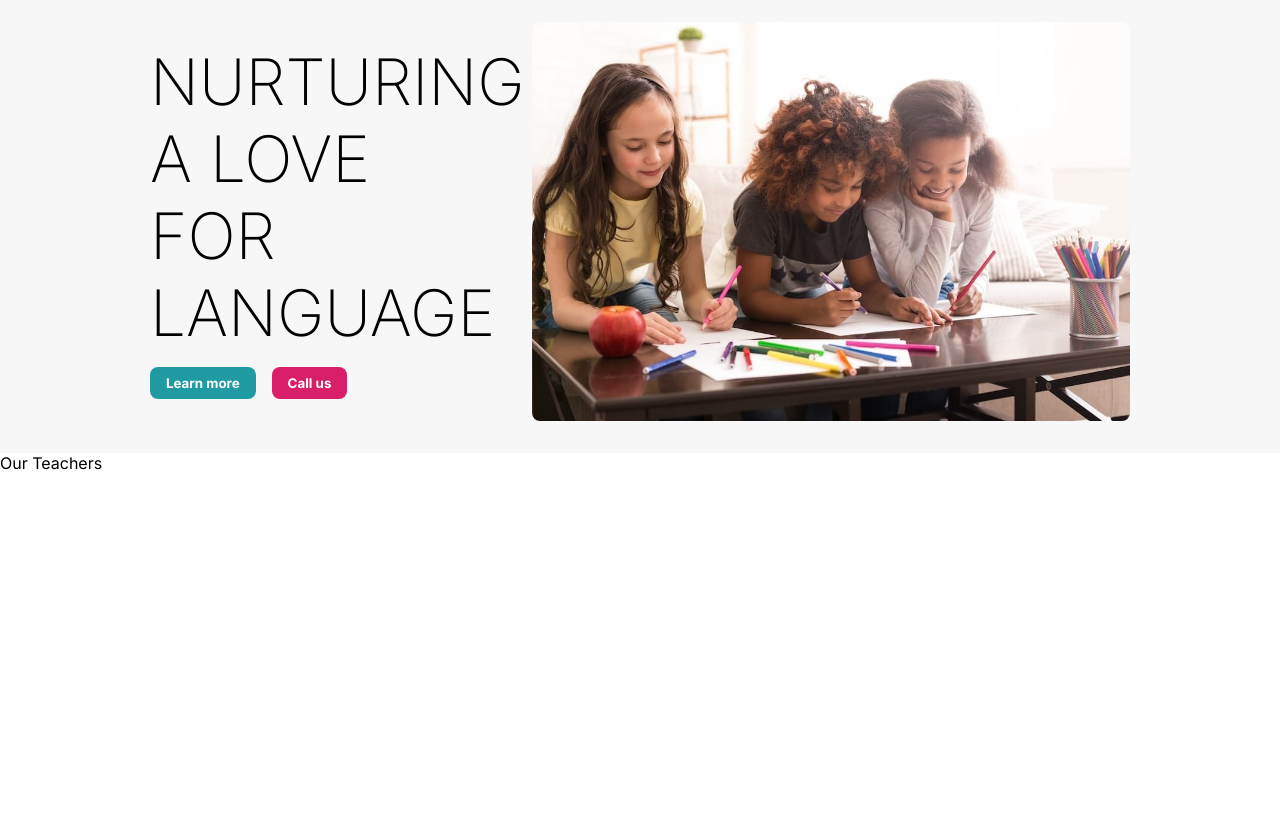
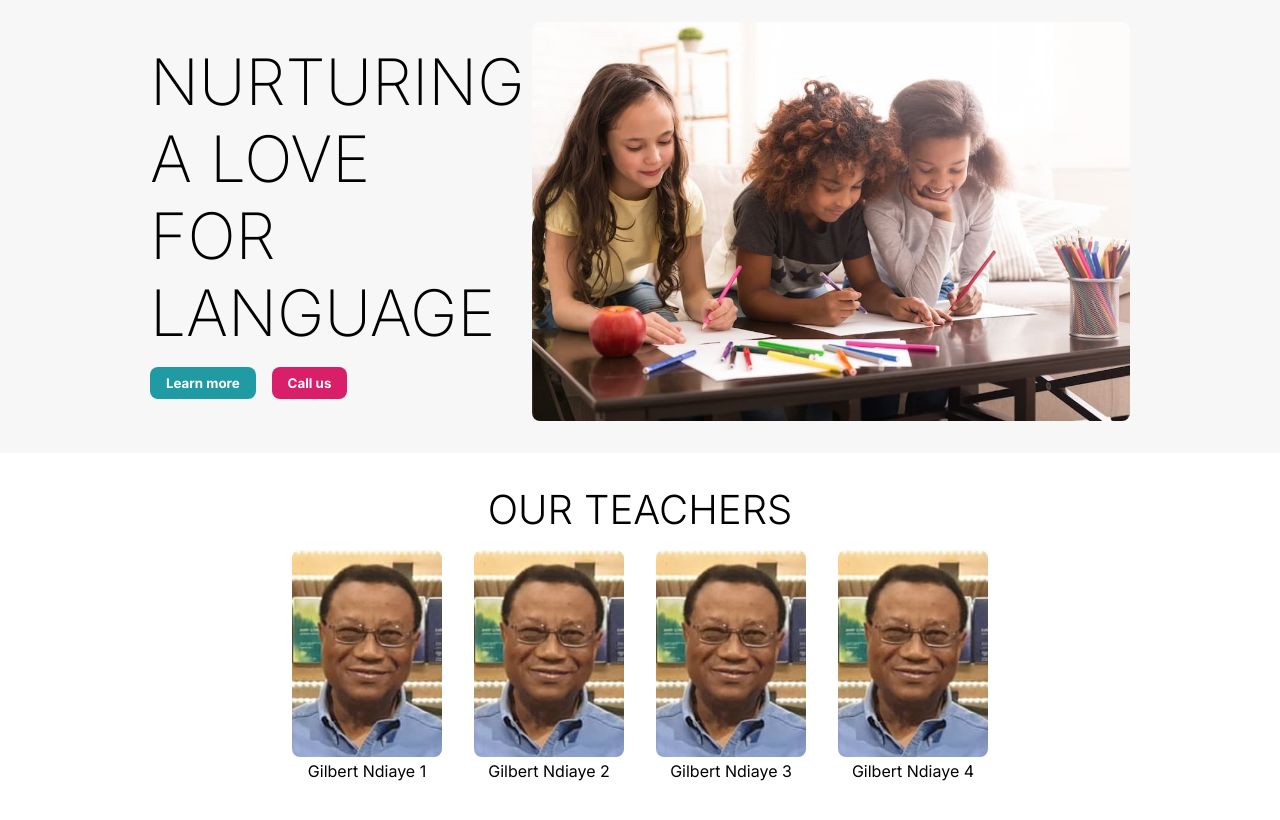
Before and after one commit to aditya-jyrj/odin-landing-page, a plain HTML site: page index.html in a window 1280 px wide. Shown: the part 110-930 px from the top of the page. Before the commit the page ends 800 px from the top, so only its background shows below. Drawn offline with Linux system fonts and the light colour scheme.

Commit message:
yeah i think im good with this

```diff
--- a/index.html
+++ b/index.html
@@ -36,26 +36,28 @@
     </div>
 
     <div class="our-teachers">
-        <div class="title">Our Teachers</div>
+        <div class="title">OUR TEACHERS</div>
 
         <div class="cards">
-
-            <div class="card">
-                <div class="teacher-photo"></div>
-                <div class="body"></div>
+            <div class="half">
+                <div class="card">
+                    <div class="teacher-photo"><img src="gilbert-photo.jpg" width="150px"></div>
+                    <div class="body">Gilbert Ndiaye 1</div>
+                </div>
+                <div class="card">
+                    <div class="teacher-photo"><img src="gilbert-photo.jpg" width="150px"></div>
+                    <div class="body">Gilbert Ndiaye 2</div>
+                </div>
             </div>
-                    <div class="card">
-                <div class="teacher-photo"></div>
-                <div class="body"></div>
-            </div>
-                    <div class="card">
-                <div class="teacher-photo"></div>
-                <div class="body"></div>
-            </div>
-                    <div class="card">
-                <div class="teacher-photo"></div>
-                <div class="body"></div>
-
+            <div class="half">
+                <div class="card">
+                    <div class="teacher-photo"><img src="gilbert-photo.jpg" width="150px"></div>
+                    <div class="body">Gilbert Ndiaye 3</div>
+                </div>
+                <div class="card">
+                    <div class="teacher-photo"><img src="gilbert-photo.jpg" width="150px"></div>
+                    <div class="body">Gilbert Ndiaye 4</div>
+                </div>
             </div>
         </div>
     </div>
--- a/style.css
+++ b/style.css
@@ -34,6 +34,7 @@
 ul {
     display: flex;
     list-style-type: none;
+    justify-content: space-evenly;
     padding: 0;
     margin: 0;
 }
@@ -98,3 +99,37 @@ button {
     color: white;
     background-color: var(--agape-rose);
 }
+
+
+
+
+.our-teachers {
+    padding: 32px;
+}
+
+.our-teachers .title {
+    font-size: 40px;
+    font-weight: 300;
+    text-align: center;
+}
+
+.our-teachers .cards {
+    display: flex;
+    flex-wrap: wrap;
+    justify-content: center;
+}
+
+.our-teachers .half {
+    display: flex;
+    justify-content: center;
+}
+
+.our-teachers .card {
+    text-align: center;
+    padding: 16px;
+}
+
+.our-teachers .teacher-photo img {
+    border-radius: 8px;
+
+}
```
Also changed, not shown: gilbert-photo.jpg (added).
